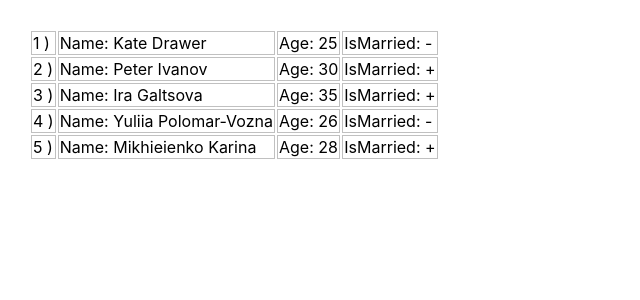
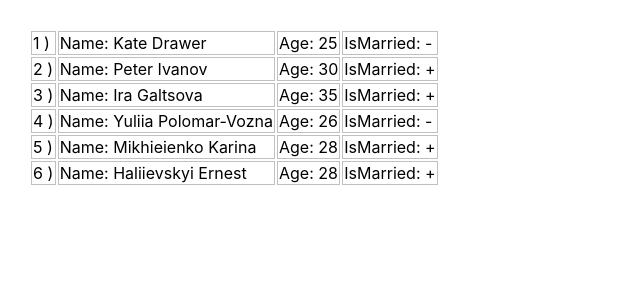
Before and after one commit to denis-denis718/student-Denis-Zaharchenko, a React (Create React App) app: page / in a window 1280 px wide. Shown: the top 300 px of the page, without its empty margins (0-640 px from the left). Built offline with nearby package versions, Linux system fonts and the light colour scheme.

Commit message:
Add new student
Add Ernest Haliievskyi

```diff
--- a/src/data/data.js
+++ b/src/data/data.js
@@ -28,5 +28,11 @@ export const Students = [
     name: 'Mikhieienko Karina',
     age: 28,
     isMarried: true,
+  },
+  {
+    id: 5,
+    name: 'Haliievskyi Ernest',
+    age: 28,
+    isMarried: true,
   }
 ]
```
